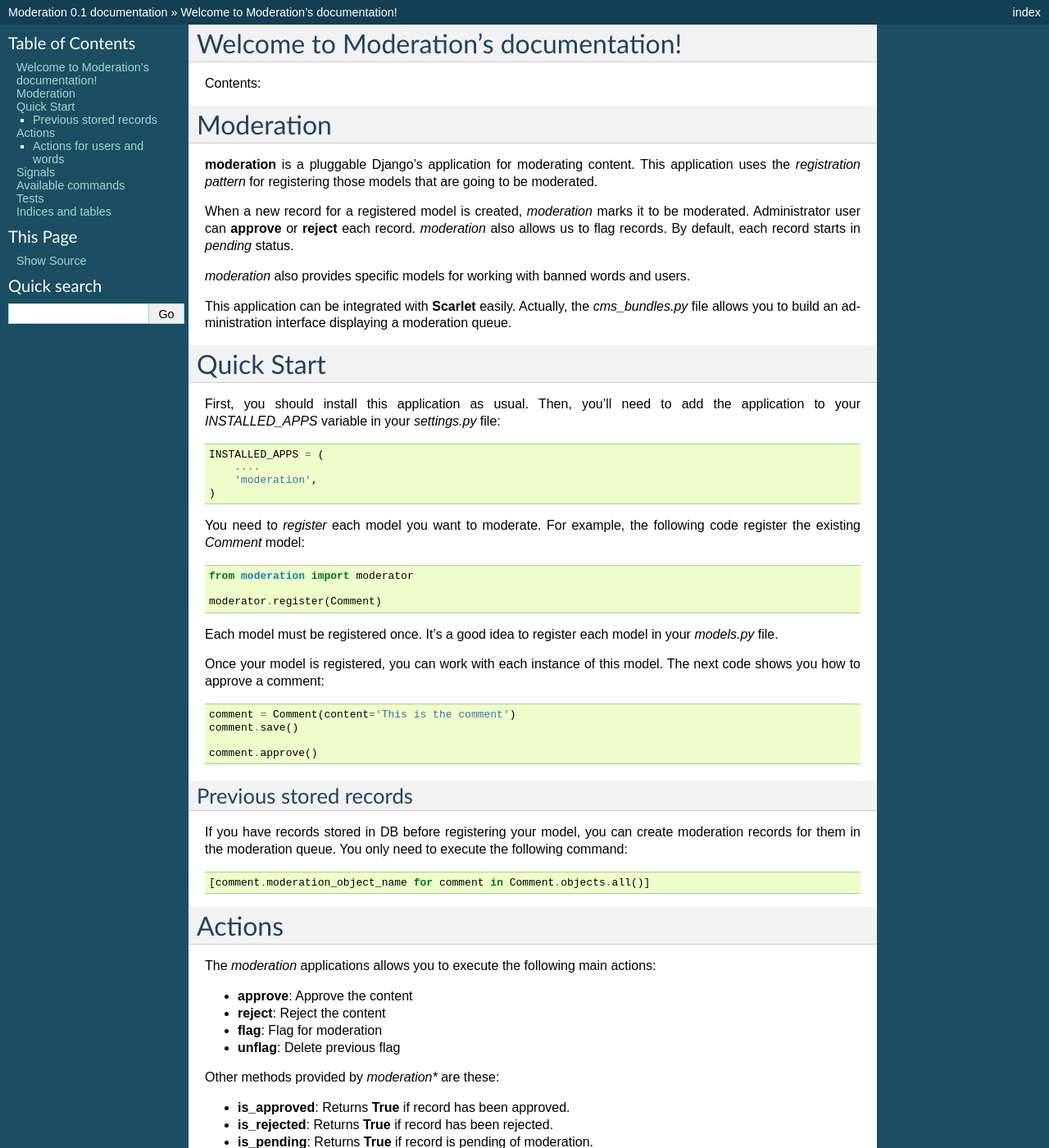
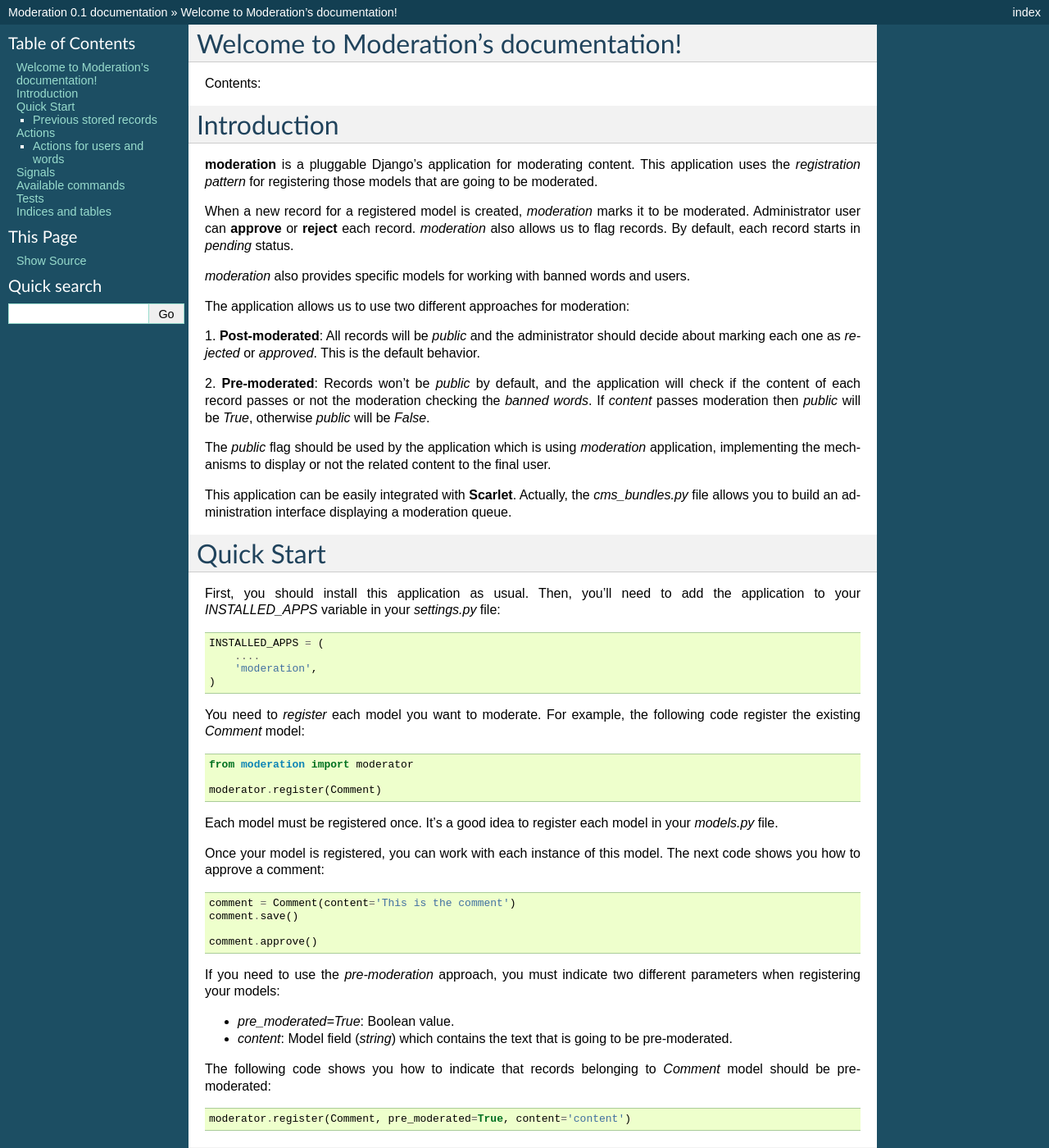
Before and after one commit to deserat/hackthefed, a Sphinx documentation site: the page built from docs/source/index.rst, in a window 1280 px wide and 1400 px high. Shown: the whole window at 82% size. Built offline with Sphinx 7.4.7, drawn with Linux system fonts in a browser that asks for light colours.

Commit message:
Adding docs for pre-moderation

```diff
--- a/docs/source/index.rst
+++ b/docs/source/index.rst
@@ -12,8 +12,8 @@ Contents:
    :maxdepth: 2
 
 
-Moderation
-==========
+Introduction
+============
 
 **moderation** is a pluggable Django's application for moderating content. This
 application uses the *registration pattern* for registering those models that
@@ -27,7 +27,21 @@ be moderated. Administrator user can **approve** or **reject** each record.
 *moderation* also provides specific models for working with banned words and
 users.
 
-This application can be integrated with **Scarlet** easily. Actually, the
+The application allows us to use two different approaches for moderation:
+
+1. **Post-moderated**: All records will be *public* and the administrator should decide
+about marking each one as *rejected* or *approved*. This is the default behavior.
+
+2. **Pre-moderated**: Records won't be *public* by default, and the application
+will check if the content of each record passes or not the moderation checking
+the *banned words*. If *content* passes moderation then *public* will be *True*,
+otherwise *public* will be *False*.
+
+The *public* flag should be used by the application which is using *moderation*
+application, implementing the mechanisms to display or not the related content to
+the final user.
+
+This application can be easily integrated with **Scarlet**. Actually, the
 *cms_bundles.py* file allows you to build an administration interface displaying
 a moderation queue.
 
@@ -61,6 +75,18 @@ next code shows you how to approve a comment::
     comment.save()
 
     comment.approve()
+
+If you need to use the *pre-moderation* approach, you must indicate two different
+parameters when registering your models:
+
+* *pre_moderated=True*: Boolean value.
+* *content*: Model field (*string*) which contains the text that is going to be pre-moderated.
+
+The following code shows you how to indicate that records belonging to *Comment*
+model should be pre-moderated::
+
+    moderator.register(Comment, pre_moderated=True, content='content')
+
 
 Previous stored records
 ------------------------
```
